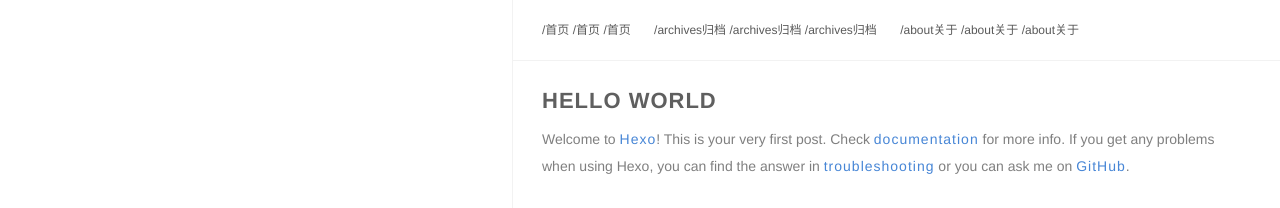
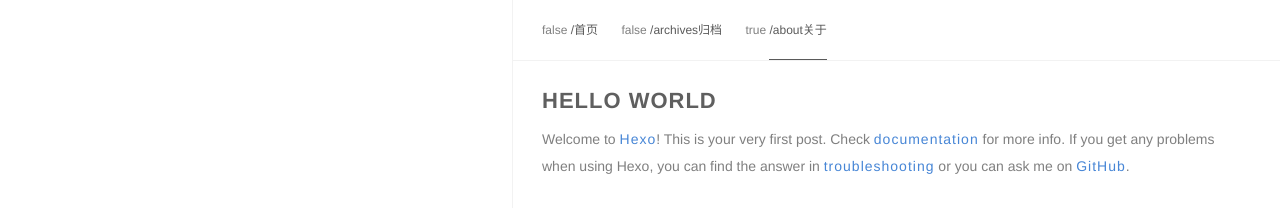
Before and after one commit to ZhangRyze/zhangRyze.github.io, a plain HTML site: page 2018/03/01/hello-world/index.html in a window 1280 px wide. Shown: the top 208 px of the page. Drawn offline with Linux system fonts and the light colour scheme.

Commit message:
Site updated: 2018-03-07 18:18:10

```diff
--- a/2018/03/01/hello-world/index.html
+++ b/2018/03/01/hello-world/index.html
@@ -59,38 +59,23 @@
     <div class="nav">
 
             <li>
-
-                    <a href="/">/首页</a>
-
-
-                    <a href="/">/首页</a>
-
+                false
 
                     <a href="/">/首页</a>
 
             </li>
 
             <li>
-
-                    <a href="/archives">/archives归档</a>
-
-
-                    <a href="/archives">/archives归档</a>
-
+                false
 
                     <a href="/archives">/archives归档</a>
 
             </li>
 
             <li>
+                true
 
-                    <a href="/about">/about关于</a>
-
-
-                    <a href="/about">/about关于</a>
-
-
-                    <a href="/about">/about关于</a>
+                    <a class="current" href="/about">/about关于</a>
 
             </li>
 
```
Also changed, not shown: 2018/03/01/hexo-尝试/index.html (+4 -19 lines), 2018/03/06/hexo测试/index.html (+4 -19 lines), about/index.html (+4 -19 lines), archives/index.html (+4 -19 lines), categories/12/index.html (+4 -19 lines), categories/sad/index.html (+4 -19 lines), index.html (+4 -19 lines), tags/asda/index.html (+4 -19 lines).
